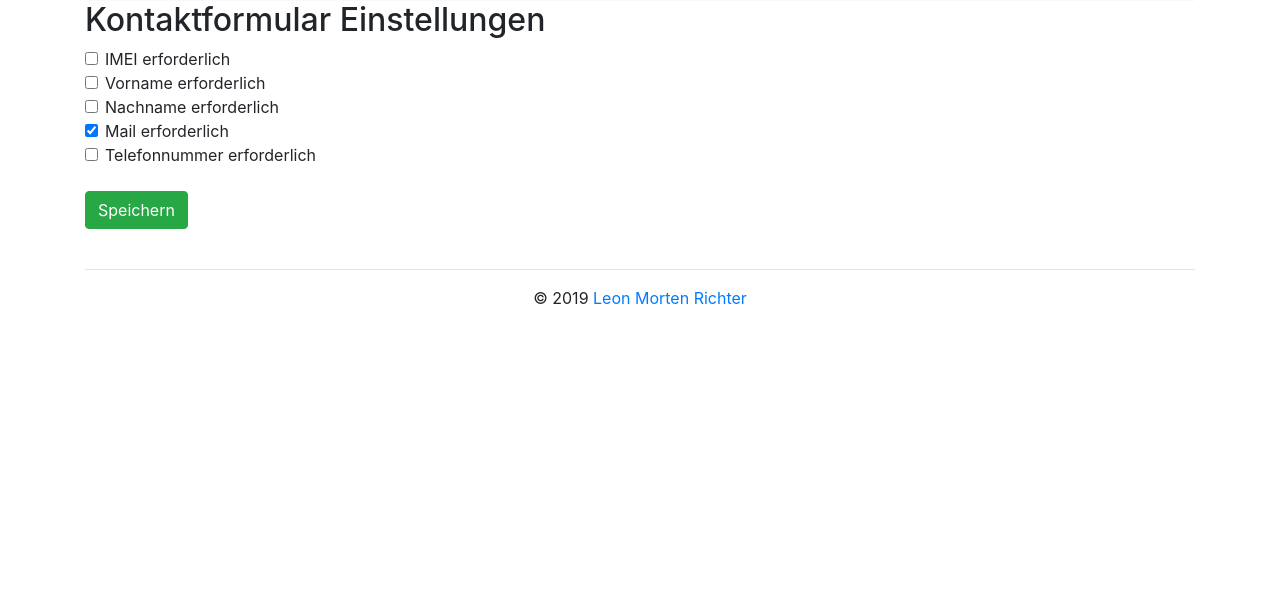
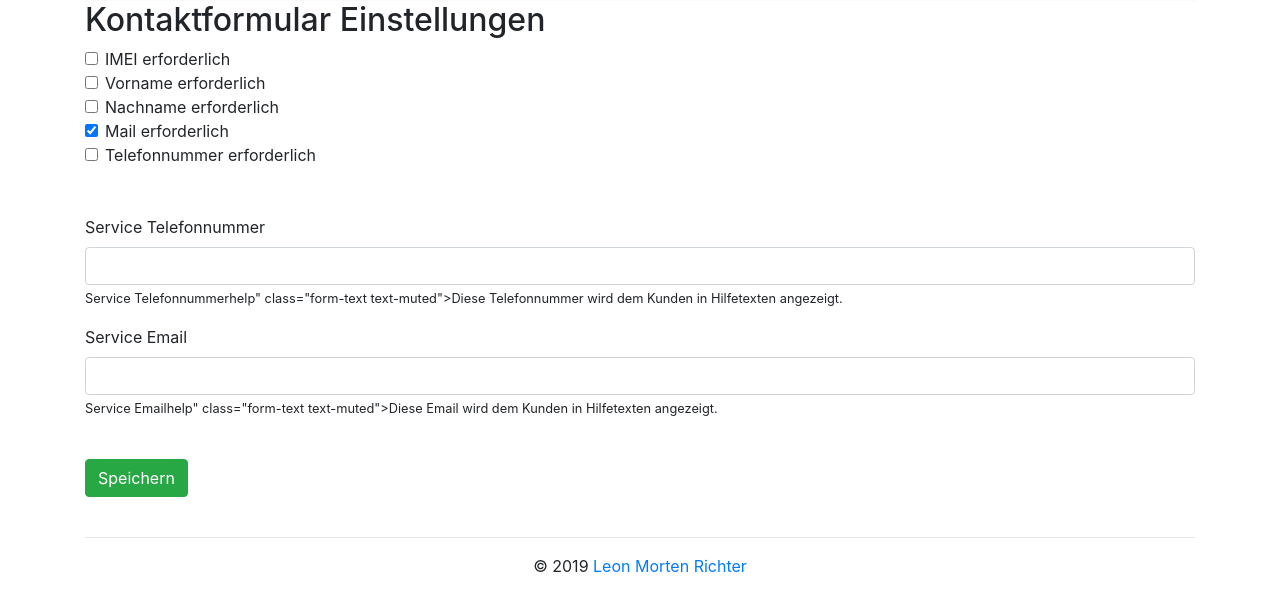
Before and after one commit to M0r13n/price_picker, a Flask app: page /admin/settings/contactform in a window 1280 px wide. Shown: the part 142-753 px from the top of the page. Run offline with Flask 2, Linux system fonts and the light colour scheme; a user stored in the database is signed in; data comes from the database, SQL or seed files in the repository; parts of the project's set-up code (start-up, migrations or seed data) failed here and were passed over; some libraries are stand-ins or nearby versions.

Commit message:
make contact settings editable

```diff
--- a/price_picker/models/preferences.py
+++ b/price_picker/models/preferences.py
@@ -19,6 +19,8 @@ class Preferences(db.Model, CRUDMixin):
     last_name_required = db.Column(db.Boolean, default=False)
     phone_required = db.Column(db.Boolean, default=False)
     mail_required = db.Column(db.Boolean, default=True)
+    phone_number = db.Column(db.String(128))
+    mail = db.Column(db.String(128))
 
     # Mail Settings
     mail_port = db.Column(db.Integer, default=587)
@@ -75,6 +77,8 @@ class Preferences(db.Model, CRUDMixin):
         current_app.config['LAST_NAME_REQUIRED'] = p.last_name_required
         current_app.config['PHONE_REQUIRED'] = p.phone_required
         current_app.config['MAIL_REQUIRED'] = p.mail_required
+        current_app.config['USER_MAIL'] = p.mail
+        current_app.config['USER_PHONE'] = p.phone_number
 
     @property
     def mail_config(self):
--- a/price_picker/templates/admin/panel/contactform.html
+++ b/price_picker/templates/admin/panel/contactform.html
@@ -1,6 +1,6 @@
 {% extends "admin/panel/_base.html" %}
 {% import "bootstrap/wtf.html" as wtf %}
-{% from "_macros.html" import render_checkbox, warn_message %}
+{% from "_macros.html" import render_checkbox,render_formgroup, warn_message %}
 {% set active_page='contactform' %}
 {% block sub_page %}
     <h2>Kontaktformular Einstellungen</h2>
@@ -13,6 +13,10 @@
         {{ render_checkbox(form.mail_required) }}
         {{ render_checkbox(form.phone_required) }}
         <br>
+        <br>
+        {{ render_formgroup(form.phone_number) }}
+        {{ render_formgroup(form.mail) }}
+        <br>
         <button class="btn btn-success" type="submit">Speichern</button>
     </form>
 {% endblock %}
--- a/price_picker/views/admin/forms.py
+++ b/price_picker/views/admin/forms.py
@@ -171,6 +171,16 @@ class ContactSettingsForm(FlaskForm):
         "Telefonnummer erforderlich",
         default=False
     )
+    phone_number = StringField(
+        "Service Telefonnummer",
+        validators=[Length(max=128, message="128 Zeichen maximal.")],
+        description="Diese Telefonnummer wird dem Kunden in Hilfetexten angezeigt."
+    )
+    mail = StringField(
+        "Service Email",
+        validators=[Length(max=128, message="128 Zeichen maximal."), Email(message="Eine gültige Email ist erforderlich.")],
+        description="Diese Email wird dem Kunden in Hilfetexten angezeigt."
+    )
 
 
 class MailSettingsForm(FlaskForm):
```
Also changed, not shown: price_picker/templates/main/select_repair.html (+15 -4 lines).
